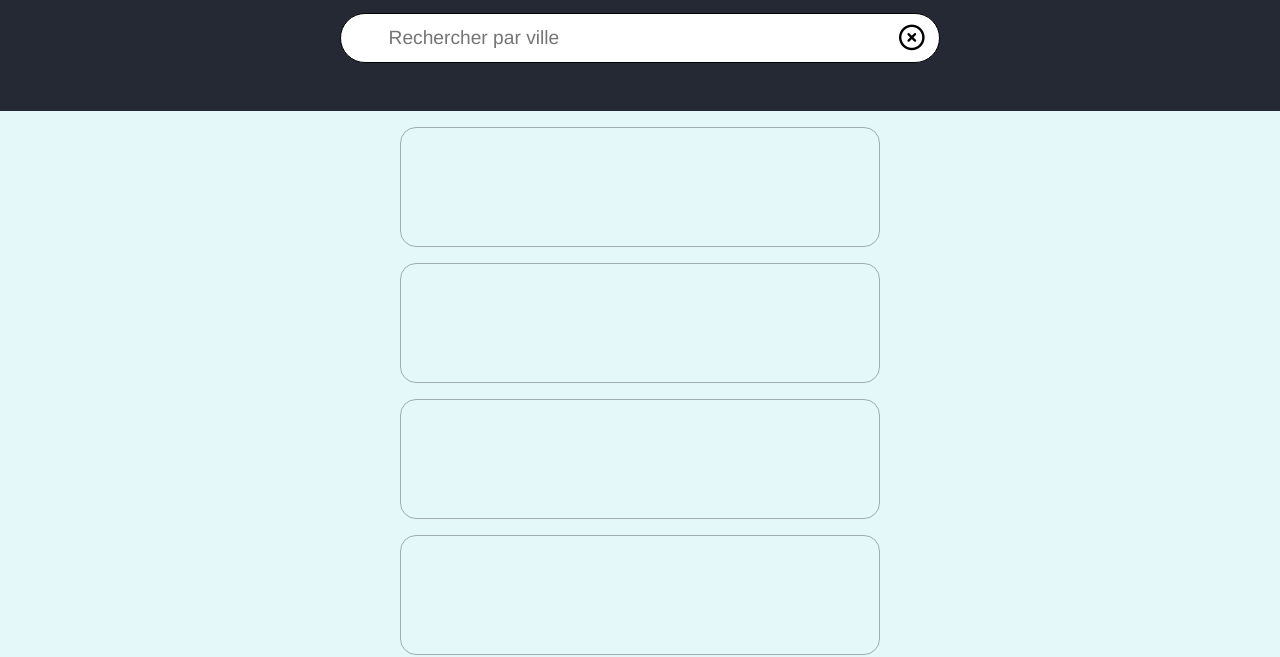
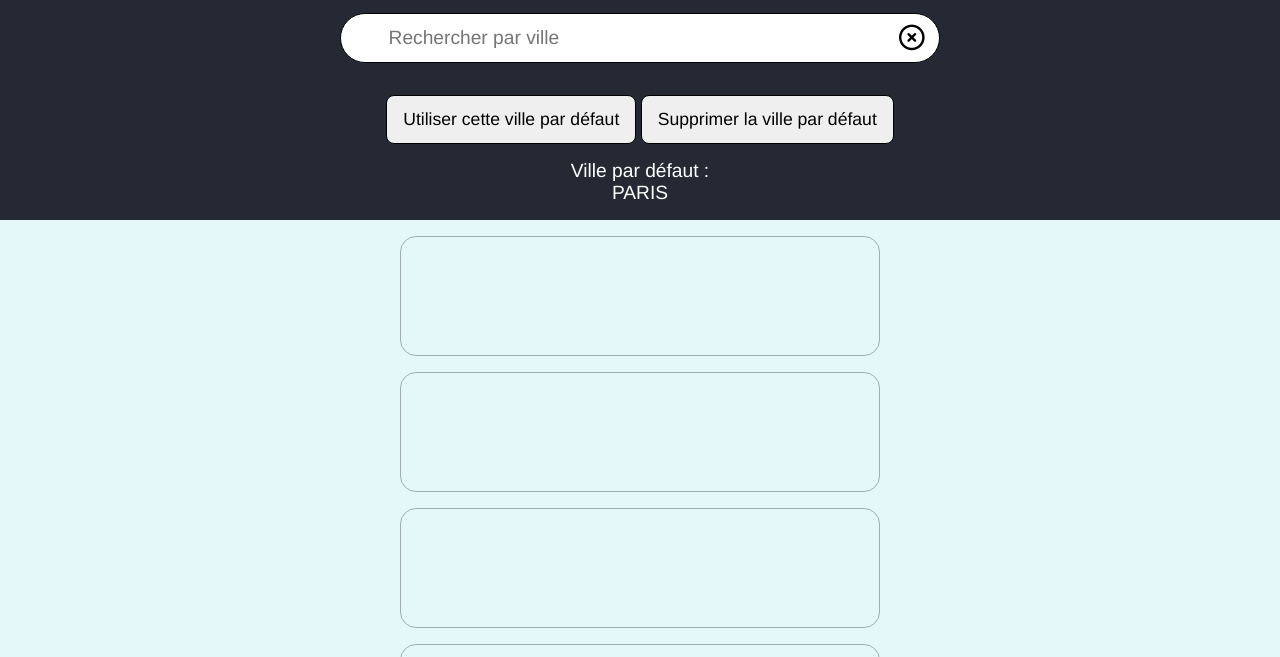
Before and after one commit to Nastoche/WeatherAppJS, a plain HTML site: page index.html in a window 1280 px wide. Shown: the part 65-722 px from the top of the page. Drawn offline with Linux system fonts and the light colour scheme; no server answers.

Commit message:
added local storage

```diff
--- a/appAsync.js
+++ b/appAsync.js
@@ -44,7 +44,35 @@ document.querySelector("#input1").addEventListener("input", function () {
   }
 });
 
-weatherByCity("Paris");
+const lastCity = () => {
+  let cityStorage = localStorage.getItem("city");
+  let cityByDefault = document.getElementById("cityByDefault");
+
+  if (cityStorage == "" || cityStorage == null) {
+    weatherByCity("Paris");
+    cityByDefault.innerHTML = "Ville par défaut :<br>PARIS";
+  } else {
+    weatherByCity(`${cityStorage}`);
+    cityByDefault.innerHTML = `Ville par défaut :<br>${cityStorage.toUpperCase()}`;
+  }
+};
+
+lastCity();
+
+function setData() {
+  const city = document.querySelector("#input1").value;
+  let cityByDefault = document.getElementById("cityByDefault");
+
+  cityByDefault.innerHTML = `Ville par défaut :<br>${city.toUpperCase()}`;
+  localStorage.setItem("city", city);
+}
+
+function deleteData() {
+  let cityByDefault = document.getElementById("cityByDefault");
+
+  cityByDefault.innerHTML = "Ville par défaut :<br>PARIS";
+  localStorage.setItem("city", "");
+}
 
 const deleteBtn = document.getElementById("delete-input");
 
--- a/index.html
+++ b/index.html
@@ -17,6 +17,11 @@
         </form>
         <button id="delete-input"><i class="far fa-times-circle"></i></button>
     </div>
+    <div class="default">
+        <button class="defaultCity" onclick="setData()">Utiliser cette ville par défaut</button>
+        <button class="defaultCity1" onclick="deleteData()">Supprimer la ville par défaut</button>
+    </div>
+    <p class="cityByDefault" id="cityByDefault"></p>
     </header>
     <section class="citysearch" id="citysearch">
         <div class="container">
--- a/sass/style.scss
+++ b/sass/style.scss
@@ -65,6 +65,46 @@ header {
         color: black;
       }
     }
+  }
+  .default {
+    text-align: center;
+    width: 80%;
+    .defaultCity {
+      color: black;
+      margin-bottom: 1rem;
+      padding: 0.8rem 1rem;
+      border-radius: 8px;
+      outline: none;
+      border: 1px black solid;
+      font-size: 1.1em;
+      &:hover {
+        background-color: rgba(85, 221, 85, 0.808);
+        color: #fff;
+        cursor: pointer;
+      }
+    }
+    .defaultCity1 {
+      color: black;
+      margin-bottom: 1rem;
+      padding: 0.8rem 1rem;
+      border-radius: 8px;
+      outline: none;
+      border: 1px black solid;
+      font-size: 1.1em;
+      &:hover {
+        background-color: rgba(221, 85, 85, 0.808);
+        color: #fff;
+        cursor: pointer;
+      }
+    }
+    @media screen and (max-width: 410px) {
+      min-width: 300px;
+    }
+  }
+  .cityByDefault {
+    color: #fff;
+    font-size: 1.2em;
+    text-align: center;
   }
 }
 
```
Also changed, not shown: style.css, 1 other file.
